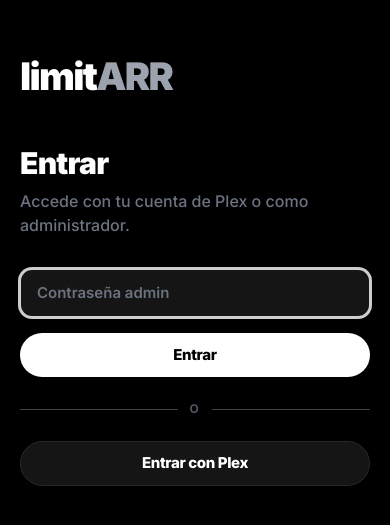
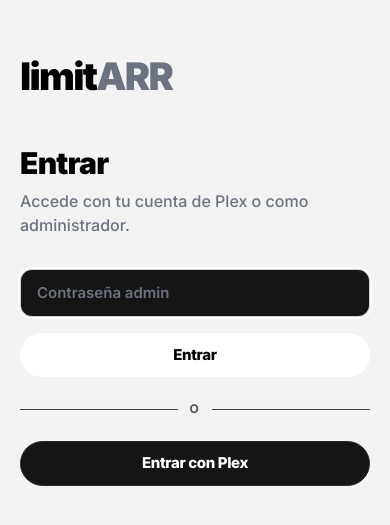
Before and after one commit to edupufpuf/limitARR, a React (Vite) app in the folder web/: page / in a window 390 px wide. Shown: the part 155-680 px from the top of the page. Built offline with nearby package versions, Linux system fonts and the light colour scheme; no server answers.

Commit message:
Switch application canvas to light theme

```diff
--- a/web/src/components/Brand.jsx
+++ b/web/src/components/Brand.jsx
@@ -11,10 +11,10 @@
   );
 }
 
-export function Wordmark({ className = 'text-xl' }) {
+export function Wordmark({ className = 'text-xl', dark = false }) {
   return (
-    <span className={`${className} font-black tracking-[-0.045em] text-white`}>
-      limit<span className="text-gray-400">ARR</span>
+    <span className={`${className} font-black tracking-[-0.045em] ${dark ? 'text-black' : 'text-white'}`}>
+      limit<span className={dark ? 'text-gray-500' : 'text-gray-400'}>ARR</span>
     </span>
   );
 }
--- a/web/src/index.css
+++ b/web/src/index.css
@@ -5,8 +5,7 @@
 @layer base {
   body {
     @apply text-[16px] font-medium antialiased;
-    background-color: theme('colors.bg.950');
-    color-scheme: dark;
+    background-color: #f3f3f3;
   }
 
   ::selection {
@@ -32,7 +31,7 @@
   }
 
   .card {
-    @apply bg-bg-800 border border-bg-700 rounded-3xl shadow-card;
+    @apply bg-bg-800 border border-bg-700 rounded-3xl shadow-card text-white;
   }
 
   .input {
@@ -43,7 +42,7 @@
   }
 
   .page-title {
-    @apply text-[34px] sm:text-[40px] leading-[1.05] font-black tracking-[-0.035em] text-white;
+    @apply text-[34px] sm:text-[40px] leading-[1.05] font-black tracking-[-0.035em] text-black;
   }
 
   .badge {
--- a/web/src/pages/Dashboard.jsx
+++ b/web/src/pages/Dashboard.jsx
@@ -84,7 +84,7 @@
   }
 
   return (
-    <div className="min-h-screen flex flex-col sm:flex-row bg-bg-950 text-gray-100">
+    <div className="min-h-screen flex flex-col sm:flex-row bg-[#f3f3f3] text-gray-950">
       {/* Overlay — solo móvil, cierra el menú al tocar fuera */}
       {menuOpen && (
         <div
--- a/web/src/pages/Login.jsx
+++ b/web/src/pages/Login.jsx
@@ -56,7 +56,7 @@
   }
 
   return (
-    <div className="relative min-h-screen grid lg:grid-cols-2 bg-black">
+    <div className="relative min-h-screen grid lg:grid-cols-2 bg-[#f3f3f3]">
       <div className="hidden lg:flex flex-col justify-between p-14 border-r border-bg-700 bg-bg-900">
         <Wordmark className="text-[38px]" />
         <div className="max-w-md">
@@ -68,9 +68,9 @@
       <div className="flex items-center justify-center p-5 sm:p-10">
       <form onSubmit={submit} className="w-full max-w-sm">
         <div className="mb-10 lg:hidden">
-          <Wordmark className="text-[38px]" />
+          <Wordmark className="text-[38px]" dark />
         </div>
-        <h1 className="text-3xl font-black tracking-tight text-white mb-2">Entrar</h1>
+        <h1 className="text-3xl font-black tracking-tight text-black mb-2">Entrar</h1>
         <p className="text-gray-500 mb-8">Accede con tu cuenta de Plex o como administrador.</p>
         <input
           type="password"
--- a/web/src/pages/Quota.jsx
+++ b/web/src/pages/Quota.jsx
@@ -1033,7 +1033,7 @@
   const worst = worstLib(user.libraries);
   const pending = totalOutstanding(user.libraries);
   return (
-    <article className={`rounded-3xl border overflow-hidden transition-all ${expanded ? 'bg-bg-800 border-bg-600' : 'bg-bg-800 border-bg-700 hover:border-bg-600'}`}>
+    <article className={`rounded-3xl border overflow-hidden text-white transition-all ${expanded ? 'bg-bg-800 border-bg-600' : 'bg-bg-800 border-bg-700 hover:border-bg-600'}`}>
       <button
         onClick={onToggle}
         className="w-full flex items-center gap-4 p-5 text-left transition-colors"
@@ -1604,7 +1604,7 @@
 
   return (
     <div>
-      <div className="rounded-[2rem] border border-bg-700 bg-bg-800 p-6 sm:p-8 flex flex-wrap items-end justify-between gap-5 mb-8">
+      <div className="rounded-[2rem] border border-bg-700 bg-bg-800 text-white p-6 sm:p-8 flex flex-wrap items-end justify-between gap-5 mb-8">
         <div>
           <p className="text-[10px] font-extrabold uppercase tracking-[0.2em] text-gray-600 mb-3">Administración</p>
           <h2 className="page-title">Cupo</h2>
@@ -1690,7 +1690,7 @@
       <button
         type="button"
         onClick={() => onNavigate?.('movie-history')}
-        className="rounded-2xl border border-bg-700 bg-bg-800 w-full mb-6 p-5 flex items-center justify-between gap-4 text-left hover:border-white/40 transition-colors"
+        className="rounded-2xl border border-bg-700 bg-bg-800 text-white w-full mb-6 p-5 flex items-center justify-between gap-4 text-left hover:border-white/40 transition-colors"
       >
         <span>
           <span className="block font-black text-lg tracking-tight">Antigüedad de películas</span>
--- a/web/src/pages/UserDashboard.jsx
+++ b/web/src/pages/UserDashboard.jsx
@@ -193,7 +193,7 @@
   }
 
   return (
-    <div className="min-h-screen bg-bg-950 text-gray-100">
+    <div className="min-h-screen bg-[#f3f3f3] text-gray-950">
       <header className="border-b border-bg-700 bg-black/95 sticky top-0 z-10 backdrop-blur-xl">
         <div className="max-w-6xl mx-auto h-[72px] px-5 sm:px-8 flex items-center justify-between">
           <Wordmark className="text-2xl" />
```
